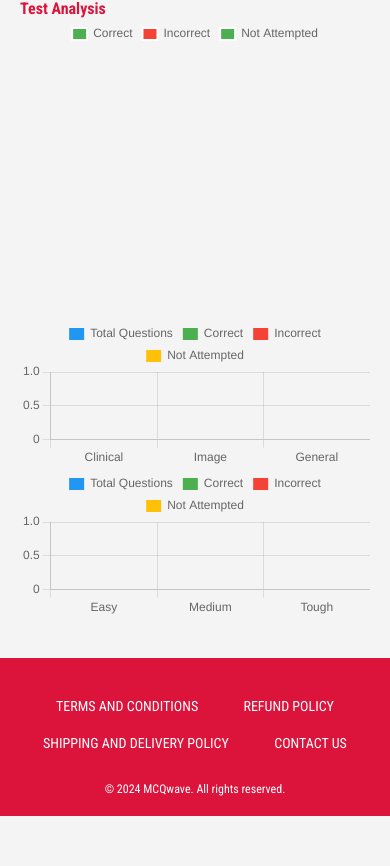
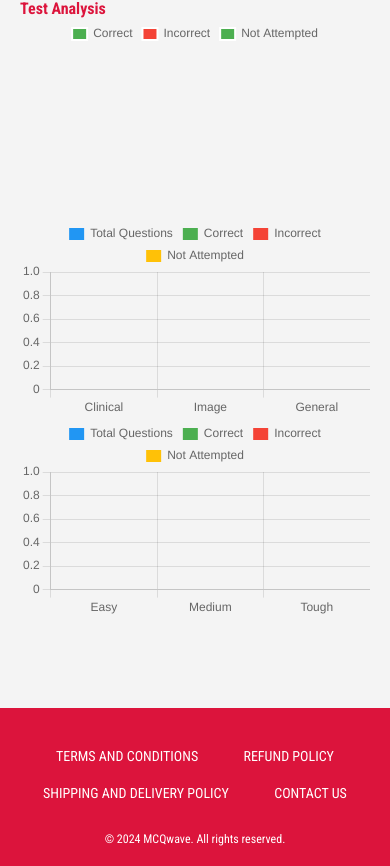
Before and after one commit to choyalsandeep01/mcqwave2, a Django app: template templates/pom_cus/pom_cus_test_wise.html in a window 390 px wide. Shown: the part 425-1291 px from the top of the page. Before the commit the page ends 1241 px from the top, so only its background shows below. Run offline with Django 4.2, Linux system fonts and the light colour scheme; the template is opened without the code that fills it: values that come from a table or form of the project are taken from there, others are empty; data comes from the database, SQL or seed files in the repository; parts of the project's set-up code (start-up, migrations or seed data) failed here and were passed over; some web fonts are replaced.

Commit message:
Update pom_cus_test_wise.css

```diff
--- a/public/static/css/pomegranate/pom_cus_test_wise.css
+++ b/public/static/css/pomegranate/pom_cus_test_wise.css
@@ -157,7 +157,25 @@ textarea {
     border: 1px solid #ddd;
     resize: none;
 }
+.graphs {
+    margin-bottom: 50px;
+}
 
+/* Container for graphs */
+.graph-container {
+    width: 100%;
+    height: 250px; /* Fixed height for better responsiveness */
+    margin: 0 auto; /* Centering the charts */
+    display: flex;
+    flex-direction: column; /* Stack charts vertically */
+    justify-content: center; /* Center contents */
+}
+
+/* Adjust canvas size for responsiveness */
+.graphs canvas {
+    width: 100% !important; /* Ensure canvas uses full width */
+    height: auto !important; /* Maintain aspect ratio */
+}
 /* Responsive Design */
 @media (max-width: 768px) {
     .container {
@@ -186,4 +204,8 @@ textarea {
 
         color: #ffffff;
     }
+
+    .graph-container {
+        height: 200px; /* Smaller height for mobile */
+    }
 }
```
